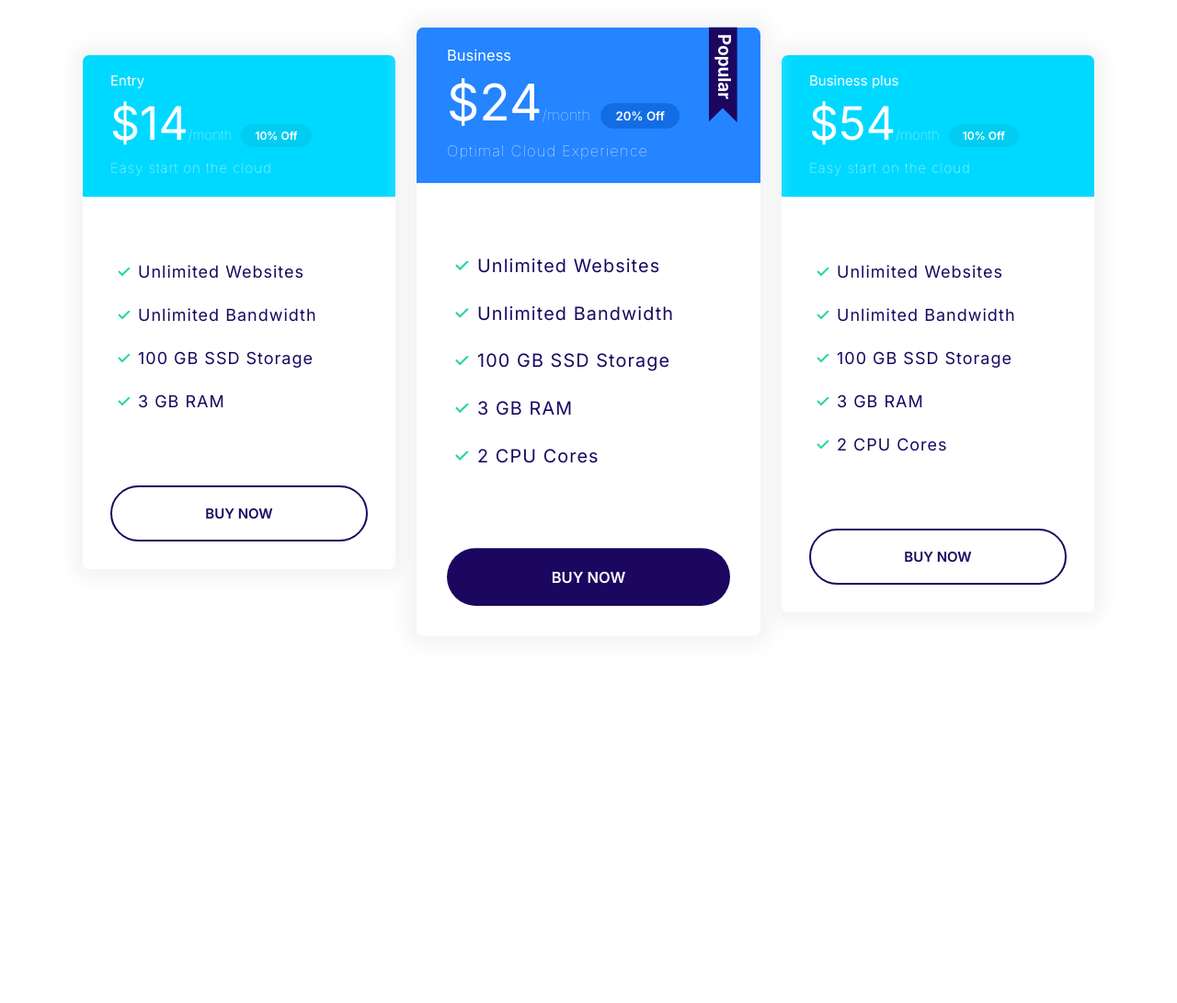
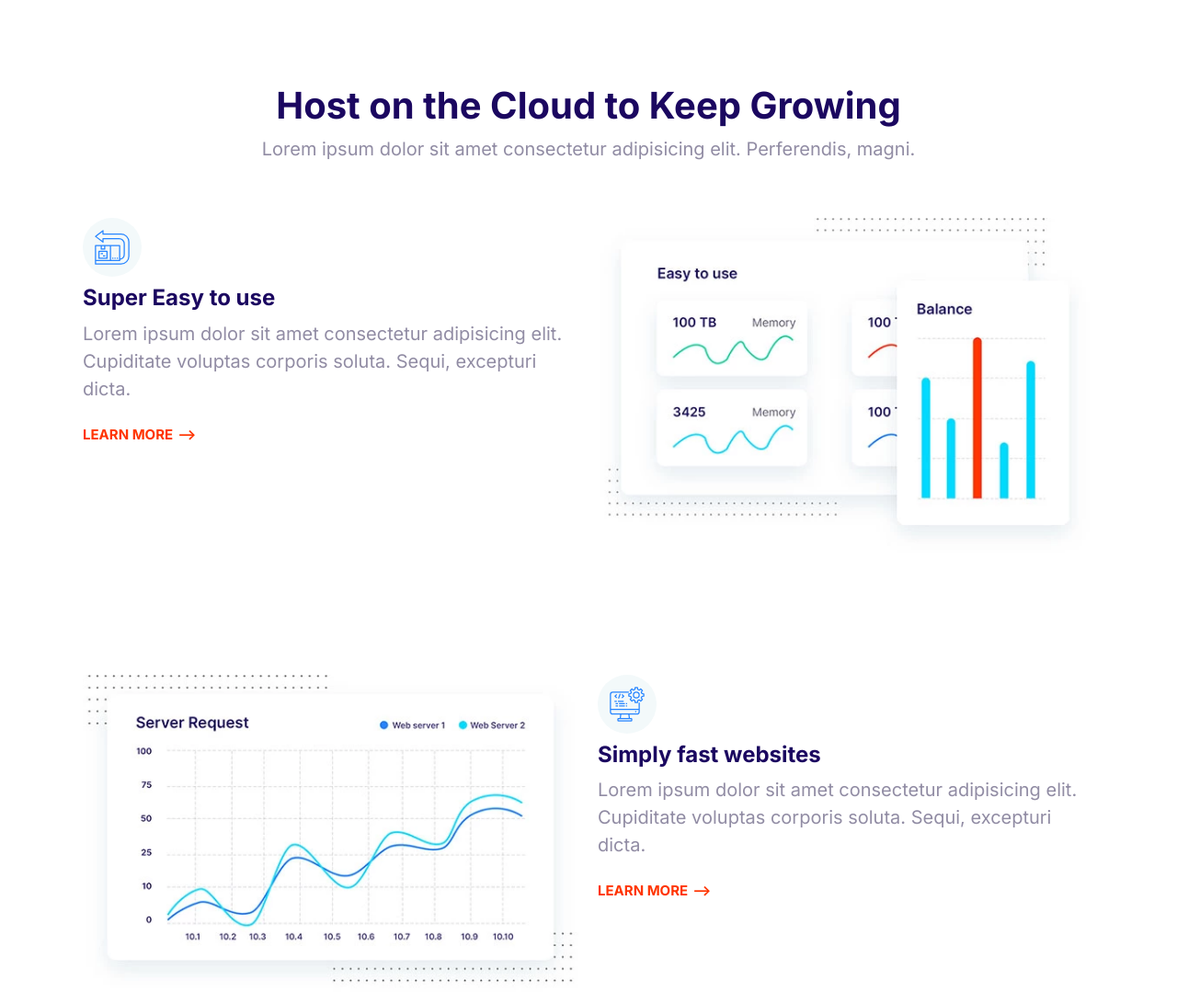
Before and after one commit to ivasquez12/MoshifyMash, a plain HTML site: page index.html in a window 1280 px wide. Shown: the top 1091 px of the page at 92% size. Before the commit the page ends 800 px from the top, so only its background shows below. Drawn offline with Linux system fonts and the light colour scheme.

Commit message:
Describes features block component

```diff
--- a/css/styles.css
+++ b/css/styles.css
@@ -761,3 +761,26 @@ a {
   max-width: 500px;
   margin: 0 auto;
 }
+
+/* Features */
+.feature {
+  gap: 4rem 2rem;
+  margin: 12rem 0;
+}
+
+.feature:first-of-type {
+  margin-top: 6rem;
+}
+.feature__heading {
+  margin: 1rem 0;
+}
+
+.feature__image {
+  width: 100%;
+}
+
+@media screen and (min-width: 768px) {
+  .feature:nth-of-type(even) .feature__content {
+    order: 2;
+  }
+}
--- a/index.html
+++ b/index.html
@@ -15,72 +15,122 @@
     <link rel="stylesheet" href="/css/styles.css" />
   </head>
   <body>
-    <section class="block container block-plans">
-      <div class="grid grid--1x3">
-        <div class="plan">
-          <div class="card card--secondary">
-            <header class="card__header">
-              <h3 class="plan__name">Entry</h3>
-              <span class="plan__price">$14</span
-              ><span class="plan__billing-cycle">/month</span
-              ><span class="badge badge--secondary badge--small">10% Off</span>
-              <span class="plan__description">Easy start on the cloud</span>
-            </header>
-            <div class="card__body">
-              <ul class="list list--tick">
-                <li class="list__items">Unlimited Websites</li>
-                <li class="list__items">Unlimited Bandwidth</li>
-                <li class="list__items">100 GB SSD Storage</li>
-                <li class="list__items">3 GB RAM</li>
-              </ul>
-              <button class="btn btn--outline btn--block">Buy Now</button>
-            </div>
-          </div>
+    <section class="block container">
+      <header class="block__header">
+        <h2>Host on the Cloud to Keep Growing</h2>
+        <p>
+          Lorem ipsum dolor sit amet consectetur adipisicing elit. Perferendis,
+          magni.
+        </p>
+      </header>
+      <article class="grid grid--1x2 feature">
+        <div class="feature__content">
+          <span class="icon-container">
+            <svg class="icon icon--primary">
+              <use xlink:href="/images/sprite.svg#easy"></use>
+            </svg>
+          </span>
+          <h3 class="feature__heading">Super Easy to use</h3>
+          <p>
+            Lorem ipsum dolor sit amet consectetur adipisicing elit. Cupiditate
+            voluptas corporis soluta. Sequi, excepturi dicta.
+          </p>
+          <a href="#" class="link-arrow">Learn More</a>
         </div>
-        <div class="plan plan--popular">
-          <div class="card card--primary">
-            <header class="card__header">
-              <h3 class="plan__name">Business</h3>
-              <span class="plan__price">$24</span
-              ><span class="plan__billing-cycle">/month</span
-              ><span class="badge badge--primary badge--small">20% Off</span>
-              <span class="plan__description">Optimal Cloud Experience</span>
-            </header>
-            <div class="card__body">
-              <ul class="list list--tick">
-                <li class="list__items">Unlimited Websites</li>
-                <li class="list__items">Unlimited Bandwidth</li>
-                <li class="list__items">100 GB SSD Storage</li>
-                <li class="list__items">3 GB RAM</li>
-                <li class="list__items">2 CPU Cores</li>
-              </ul>
-              <button class="btn btn--popular btn--block">Buy Now</button>
-            </div>
-          </div>
+        <picture>
+          <source
+            type="image/webp"
+            srcset="images/easy.webp 1x, images/easy@2x.webp 2x"
+          />
+          <source
+            type="image/jpg"
+            srcset="images/easy.jpg 1x, images/easy@2x.jpg 2x"
+          />
+          <img class="feature__image" src="images/easy@2x.jpg" alt="" />
+        </picture>
+      </article>
+      <article class="grid grid--1x2 feature">
+        <div class="feature__content">
+          <span class="icon-container">
+            <svg class="icon icon--primary">
+              <use xlink:href="/images/sprite.svg#computer"></use>
+            </svg>
+          </span>
+          <h3 class="feature__heading">Simply fast websites</h3>
+          <p>
+            Lorem ipsum dolor sit amet consectetur adipisicing elit. Cupiditate
+            voluptas corporis soluta. Sequi, excepturi dicta.
+          </p>
+          <a href="#" class="link-arrow">Learn More</a>
         </div>
-        <div class="plan">
-          <div class="card card--secondary">
-            <header class="card__header">
-              <h3 class="plan__name">Business plus</h3>
-              <span class="plan__price">$54</span
-              ><span class="plan__billing-cycle">/month</span
-              ><span class="badge badge--secondary badge--small">10% Off</span>
-              <span class="plan__description">Easy start on the cloud</span>
-            </header>
-            <div class="card__body">
-              <ul class="list list--tick">
-                <li class="list__items">Unlimited Websites</li>
-                <li class="list__items">Unlimited Bandwidth</li>
-                <li class="list__items">100 GB SSD Storage</li>
-                <li class="list__items">3 GB RAM</li>
-                <li class="list__items">2 CPU Cores</li>
-              </ul>
-              <button class="btn btn--outline btn--block">Buy Now</button>
-            </div>
-          </div>
+        <picture>
+          <source
+            type="image/webp"
+            srcset="images/fast.webp 1x, images/fast@2x.webp 2x"
+          />
+          <source
+            type="image/jpg"
+            srcset="images/fast.jpg 1x, images/fast@2x.jpg 2x"
+          />
+          <img class="feature__image" src="images/fast@2x.jpg" alt="" />
+        </picture>
+      </article>
+
+      <article class="grid grid--1x2 feature">
+        <div class="feature__content">
+          <span class="icon-container">
+            <svg class="icon icon--primary">
+              <use xlink:href="/images/sprite.svg#settings"></use>
+            </svg>
+          </span>
+          <h3 class="feature__heading">WordPress made easy</h3>
+          <p>
+            Lorem ipsum dolor sit amet consectetur adipisicing elit. Cupiditate
+            voluptas corporis soluta. Sequi, excepturi dicta.
+          </p>
+          <a href="#" class="link-arrow">Learn More</a>
         </div>
-      </div>
+        <picture>
+          <source
+            type="image/webp"
+            srcset="images/wordpress.webp 1x, images/wordpress@2x.webp 2x"
+          />
+          <source
+            type="image/jpg"
+            srcset="images/wordpress.jpg 1x, images/wordpress@2x.jpg 2x"
+          />
+          <img class="feature__image" src="images/wordpress@2x.jpg" alt="" />
+        </picture>
+      </article>
+
+      <article class="grid grid--1x2 feature">
+        <div class="feature__content">
+          <span class="icon-container">
+            <svg class="icon icon--primary">
+              <use xlink:href="/images/sprite.svg#clock"></use>
+            </svg>
+          </span>
+          <h3 class="feature__heading">24/7 Expert Support</h3>
+          <p>
+            Lorem ipsum dolor sit amet consectetur adipisicing elit. Cupiditate
+            voluptas corporis soluta. Sequi, excepturi dicta.
+          </p>
+          <a href="#" class="link-arrow">Learn More</a>
+        </div>
+        <picture>
+          <source
+            type="image/webp"
+            srcset="images/support.webp 1x, images/support@2x.webp 2x"
+          />
+          <source
+            type="image/jpg"
+            srcset="images/support.jpg 1x, images/support@2x.jpg 2x"
+          />
+          <img class="feature__image" src="images/support@2x.jpg" alt="" />
+        </picture>
+      </article>
     </section>
+
     <script src="js/main.js"></script>
   </body>
 </html>
```
Also changed, not shown: components/feature.html (added, +115 -0 lines), components/planblock.html (renamed from components/planbloc.html), images/easy.jpg (added), images/easy.webp (added), images/easy@2x.jpg (added), images/easy@2x.webp (added), images/fast.jpg (added), images/fast.webp (added), images/fast@2x.jpg (added), images/fast@2x.webp (added), images/support.jpg (added), images/support.webp (added), images/support@2x.jpg (added), images/support@2x.webp (added), 4 more files.
